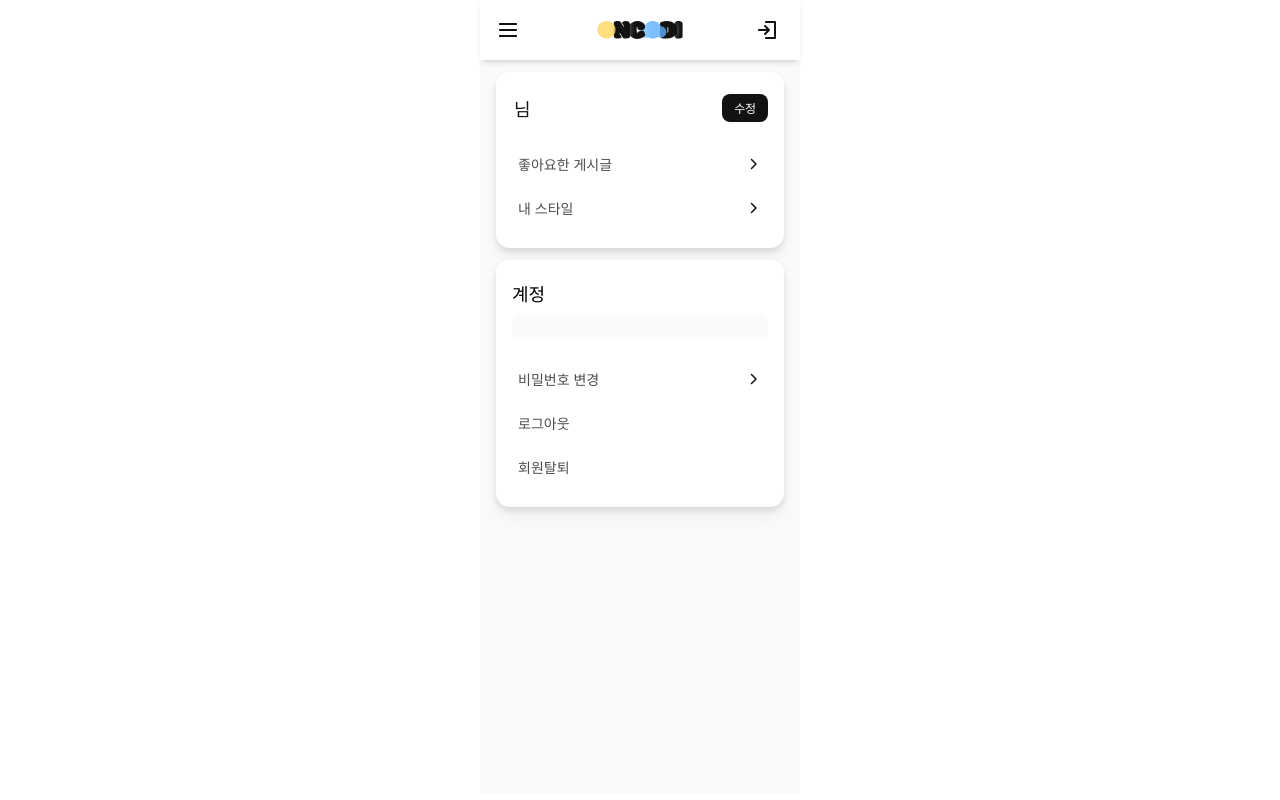
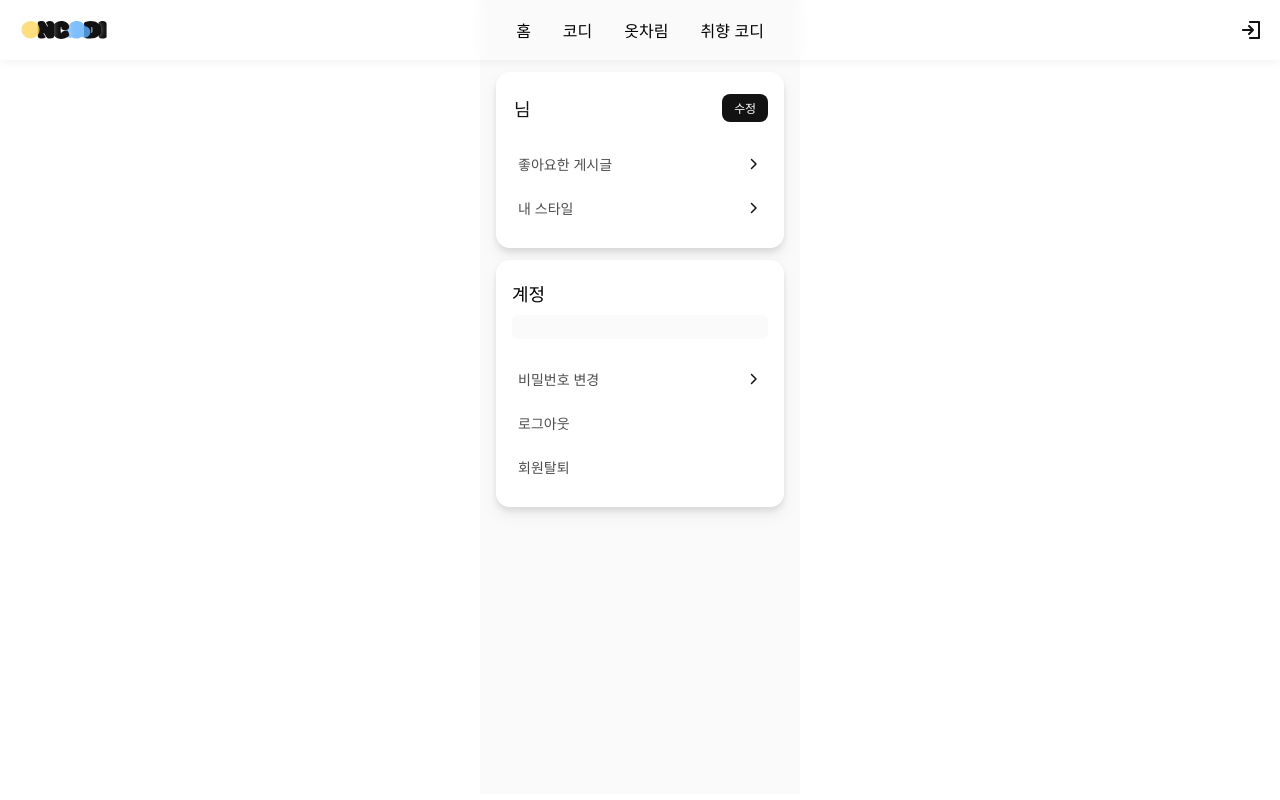
Before and after one commit to 6chenodongja/6che, a Next.js app: page /mypage in a window 1280 px wide. Shown: the top 800 px of the page. Built offline with nearby package versions, Linux system fonts and the light colour scheme; no server answers.

Commit message:
임시 커밋

```diff
--- a/src/app/(providers)/(components)/Header.tsx
+++ b/src/app/(providers)/(components)/Header.tsx
@@ -71,40 +71,65 @@ const Header = () => {
   }
 
   return (
-    <header className="w-full max-w-[320px] bg-white shadow-md py-4 flex justify-between items-center px-4 fixed top-0 z-50 h-[60px]">
-      <div className="flex-1 flex justify-start">
+    <header className="w-full fixed top-0 z-50 h-[60px]">
+      <div
+        className="absolute w-full h-full bg-rgba(255, 255, 255, 0.70))"
+        style={{
+          boxShadow: '0px 2px 10px 0px rgba(0, 0, 0, 0.05)',
+          backdropFilter: 'blur(7px)',
+        }}
+      ></div>
+      <div className="relative w-full h-full flex items-center px-4">
+        <div className="flex-1 flex justify-start md:hidden">
           <button title="button" onClick={handleMenuToggle}>
-          <Image
-            src="/images/menu.png"
-            alt="메뉴"
-            width={24}
-            height={24}
-            className="hover:bg-black-100 rounded-full focus:bg-black-200"
-          />
+            <Image src="/images/menu.png" alt="메뉴" width={24} height={24} />
           </button>
         </div>
-      <div className="flex-1 flex justify-center">
+        <div className="md:flex-1 flex justify-center md:justify-start">
           <div className="cursor-pointer" onClick={handleLogoClick}>
             <LogoText className="w-24 h-8" />
           </div>
         </div>
         <div className="flex-1 flex justify-end">
-        {user ? (
-          <>
+          {isLoggedIn && user ? (
             <LoginDropdown />
-          </>
           ) : (
-          <>
-            <Link
-              href={'/login'}
-              className="hover:bg-black-100 p-1 rounded-full focus:bg-black-200"
-            >
+            <Link href={'/login'}>
               <IconLogin className="w-6 h-6" />
             </Link>
-          </>
           )}
         </div>
-      <nav className={`navbar ${isMenuOpen ? 'open' : ''}`}>
+        <div className="hidden md:flex md:absolute md:left-1/2 md:transform md:-translate-x-1/2">
+          <ul className="flex space-x-8">
+            <li>
+              <Link href="/">홈</Link>
+            </li>
+            <li>
+              <Link href="/list">코디</Link>
+            </li>
+            <li>
+              <Link href="/thermometer-style">옷차림</Link>
+            </li>
+            <li>
+              <Link href="/survey">취향 코디</Link>
+            </li>
+          </ul>
+        </div>
+      </div>
+
+      <nav
+        className={`navbar ${isMenuOpen ? 'open' : ''}`}
+        style={{
+          width: '100%',
+          height: '100%',
+          backdropFilter: 'blur(20px)',
+          backgroundColor: 'rgba(255, 255, 255, 0.70)',
+          transform: isMenuOpen
+            ? 'translate(-50%, 0%)'
+            : 'translate(-50%, -100%)',
+          transition: 'transform 0.3s ease-in-out',
+        }}
+      >
         <div className="navbar-close" onClick={handleMenuToggle}>
           &times;
         </div>
@@ -115,20 +140,10 @@ const Header = () => {
             </Link>
           </li>
           <li>
-            <a
-              onClick={() => handleNavigation('/list')}
-              className="cursor-pointer"
-            >
-              스타일
-            </a>
+            <Link href="/list">스타일</Link>
           </li>
           <li>
-            <a
-              onClick={() => handleNavigation('/list')}
-              className="cursor-pointer"
-            >
-              옷차림
-            </a>
+            <Link href="/thermometer-style">옷 차림</Link>
           </li>
           <li>
             <Link href="/survey">취향 코디</Link>
--- a/src/app/(providers)/(root)/(auth)/signUpDone/page.tsx
+++ b/src/app/(providers)/(root)/(auth)/signUpDone/page.tsx
@@ -7,13 +7,13 @@ import BottomSheet from './_components/BottomSheet'; // 추가
 
 function SignUpDonePage() {
   return (
-    <main className="container bg-neutral-50 flex flex-col justify-center items-center w-full">
-      <div className="bg-[#FAFAFA] w-full">
-        <Header />
+    <main className="container flex flex-col justify-between items-center w-full min-h-screen bg-neutral-50">
+      <Header />
+      <div className="flex-grow flex flex-col justify-center items-center w-full">
         <SingUpDone />
         <BottomSheet />
-        <Footer />
       </div>
+      <Footer />
     </main>
   );
 }
--- a/src/app/(providers)/(root)/(auth)/signup/_components/SignUp.tsx
+++ b/src/app/(providers)/(root)/(auth)/signup/_components/SignUp.tsx
@@ -70,7 +70,7 @@ function SingUp() {
       if (response.data) {
         setUser({
           id: '',
-          nickname: '',
+          nickname: response.data.nick_name,
           email: '',
           provider: '',
           profileImage: '',
@@ -85,8 +85,11 @@ function SingUp() {
   };
 
   return (
-    <main className="">
-      <form onSubmit={onSubmit} className="flex flex-col">
+    <main className="flex-grow flex flex-col items-center justify-between w-full max-w-md mx-auto">
+      <form
+        onSubmit={onSubmit}
+        className="w-80 mx-auto flex flex-col items-center justify-start p-4 relative gap-4"
+      >
         <h1 className="text-[20px] text-center text-[#121212] font-bold leading-[130%] tracking-[-0.4px] mb-5">
           회원가입
         </h1>
--- a/src/app/globals.css
+++ b/src/app/globals.css
@@ -821,3 +821,29 @@
 .no-underline {
   text-decoration: none; /* 밑줄 제거 */
 }
+
+/* 로그인, 회원가입, 회원가입 완료, 마이페이지 text*/
+.login-text-style {
+}
+.signup-text-style {
+}
+.signUpDone-text-style {
+}
+.mypage-text-style {
+}
+
+/* 로그인, 회원가입, 회원가입 완료, 마이페이지 모바일 환경 */
+.login-container {
+}
+.singup-container {
+}
+.singUpDone-container {
+}
+.mypage-container {
+}
+
+@media (min-width: 768px) {
+}
+
+@media (max-white: 768px) {
+}
```
Lines whose indentation alone changed are shown as unchanged.
